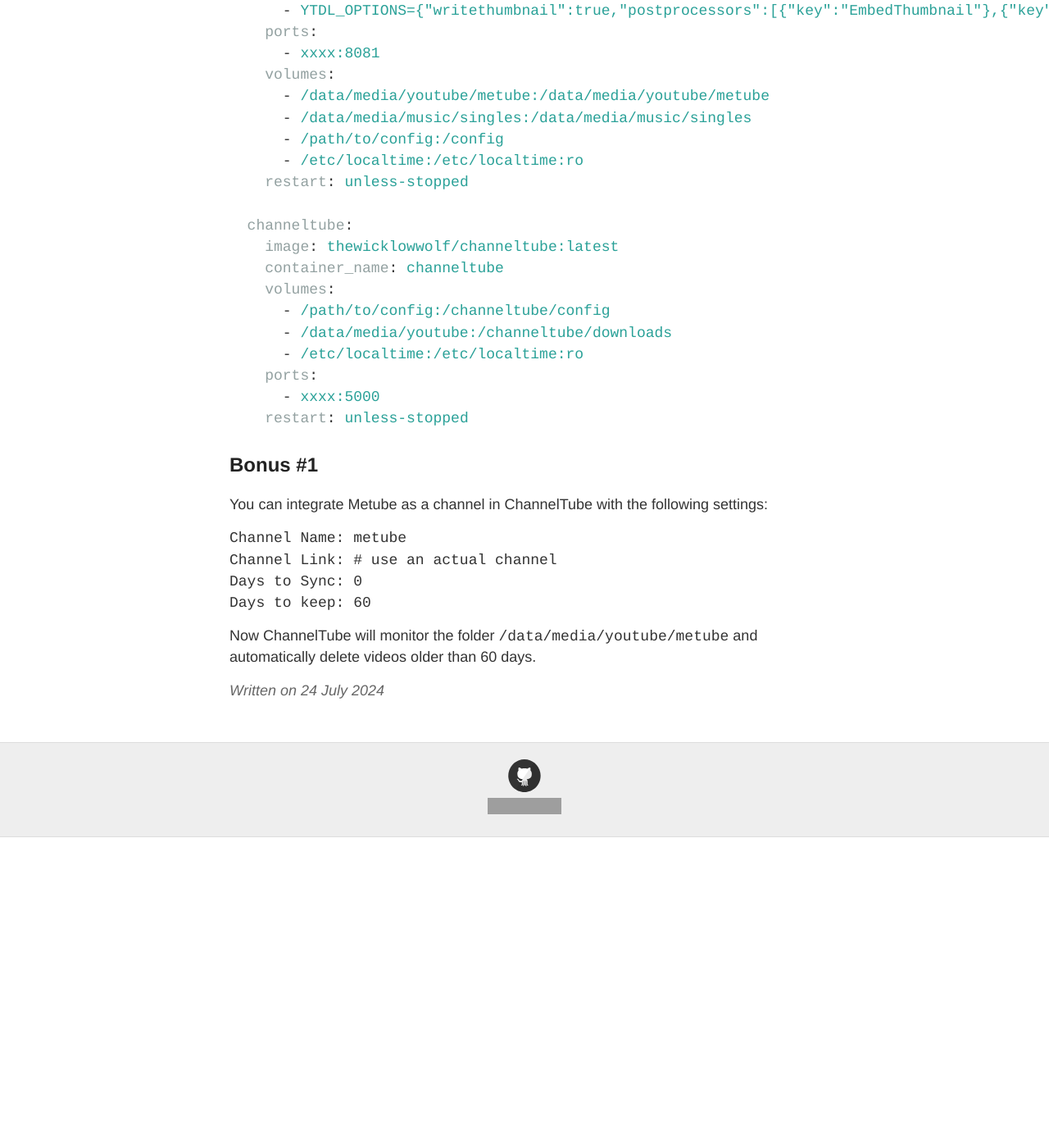
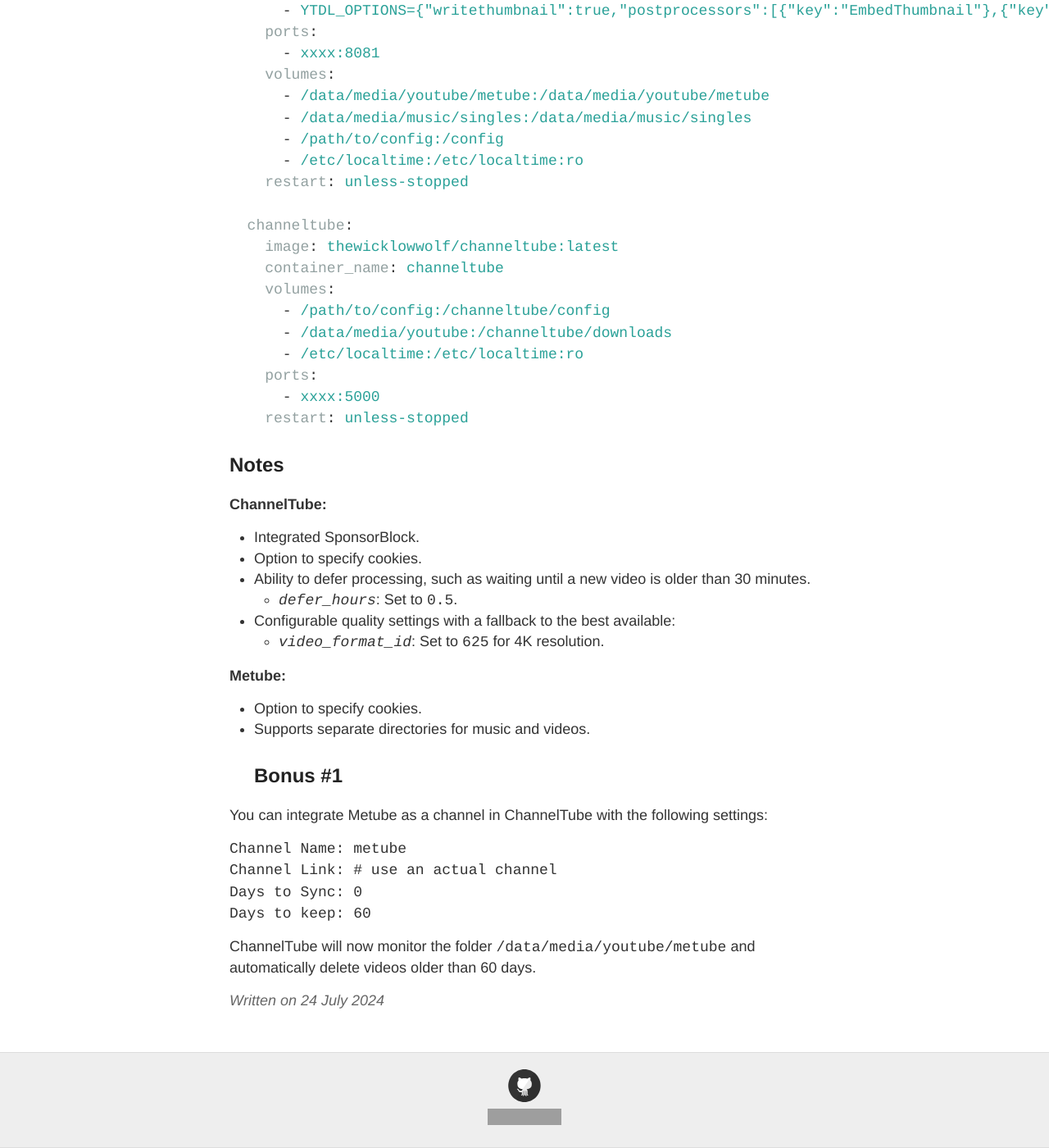
Before and after one commit to TheWicklowWolf/TheWicklowWolf.github.io, a Jekyll site: the page built from _posts/2024-07-24-YT.md, in a window 1280 px wide and 1400 px high, scrolled down 1346 px. Shown: the whole window at 82% size. Built offline with Jekyll 4.4.1, drawn with Linux system fonts in a browser that asks for light colours; before the commit the page ends 2367 px from its top, so only the background shows below that; grey boxes are pictures that could not be loaded.

Commit message:
Update 2024-07-24-YT.md

````diff
--- a/_posts/2024-07-24-YT.md
+++ b/_posts/2024-07-24-YT.md
@@ -63,6 +63,19 @@ services:
 ```
 
 
+## Notes
+
+**ChannelTube:**
+- Integrated SponsorBlock.
+- Option to specify cookies.
+- Ability to defer processing, such as waiting until a new video is older than 30 minutes.
+  - *`defer_hours`*: Set to `0.5`.
+- Configurable quality settings with a fallback to the best available:
+  - *`video_format_id`*: Set to `625` for 4K resolution.
+
+**Metube:**
+- Option to specify cookies.
+- Supports separate directories for music and videos.
 ## Bonus #1
 
 You can integrate Metube as a channel in ChannelTube with the following settings:
@@ -74,4 +87,4 @@ Days to Sync: 0
 Days to keep: 60
 ```
 
-Now ChannelTube will monitor the folder `/data/media/youtube/metube` and automatically delete videos older than 60 days.
+ChannelTube will now monitor the folder `/data/media/youtube/metube` and automatically delete videos older than 60 days.
````
